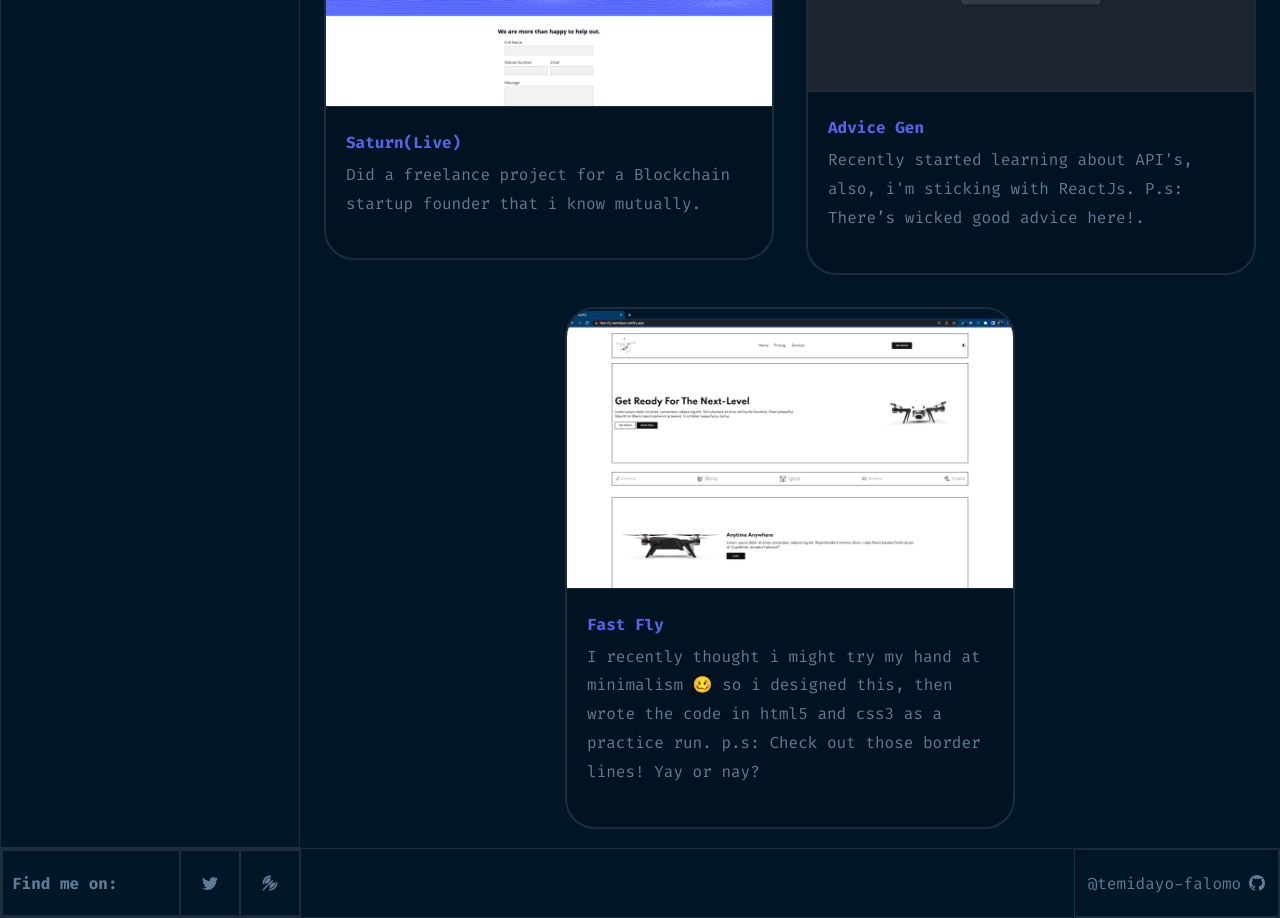
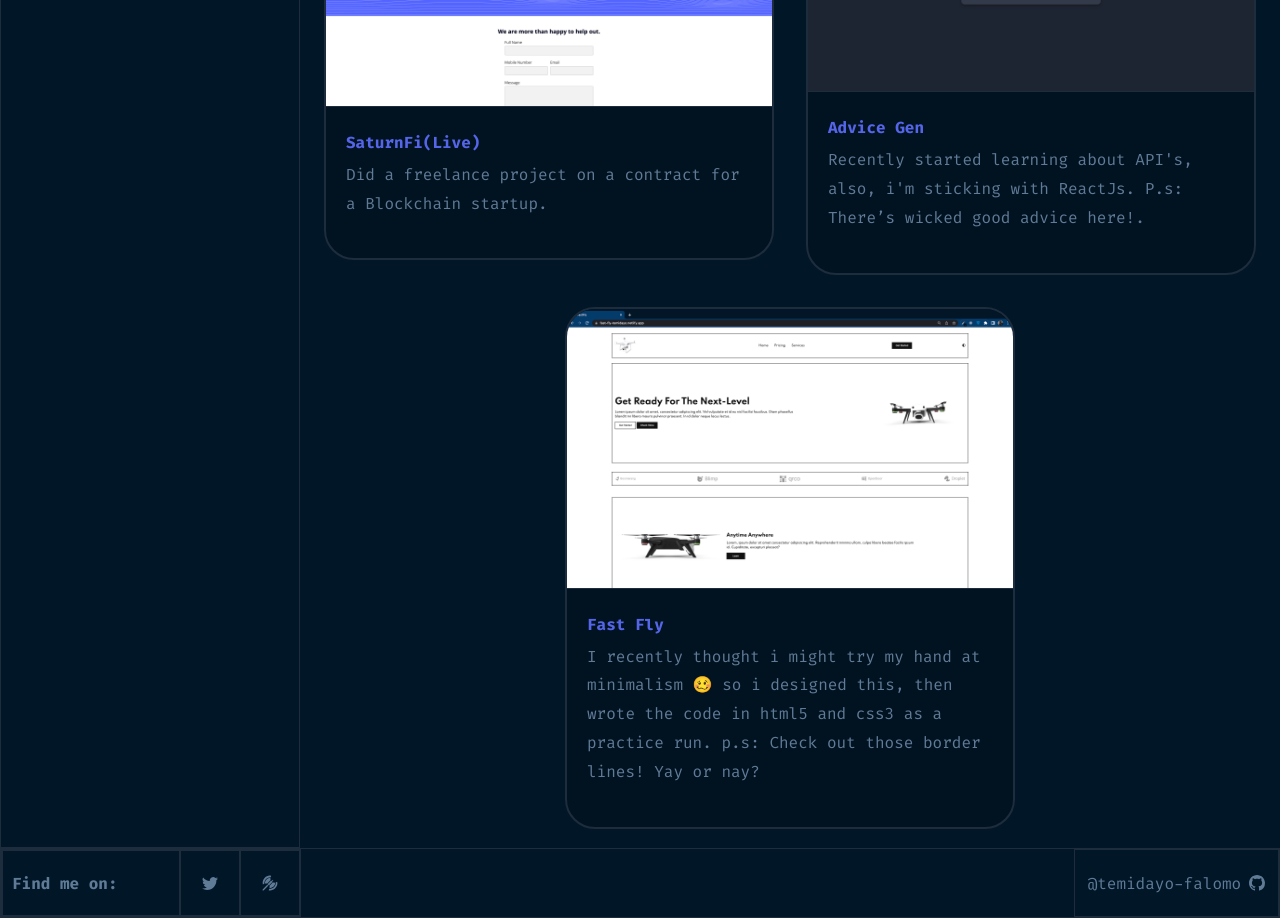
Before and after one commit to temidayo-falomo/Temidayo_Portfolio_1.0, a React (Create React App) app: page /projects in a window 1280 px wide. Shown: the part 1300-2218 px from the top of the page. Built offline with nearby package versions, Linux system fonts and the light colour scheme.

Commit message:
updated design

```diff
--- a/src/components/contactLanding/ContactLanding.jsx
+++ b/src/components/contactLanding/ContactLanding.jsx
@@ -15,7 +15,7 @@ function ContactLanding() {
         <ContactUs />
       </div>
       <div className="contact-right">
-        <h1 style={{fontSize: '1.5rem', color: '#7a73f7'}}>Available For Hire!</h1>
+        <h1 style={{fontSize: '1.5rem', color: '#6B63FF'}}>Available For Hire!</h1>
         <img src="./assets/undraw_remotely_-2-j6y.svg" alt="" />
       </div>
     </div>
--- a/src/components/errorPage/ErrorPage.jsx
+++ b/src/components/errorPage/ErrorPage.jsx
@@ -5,7 +5,7 @@ function ErrorPage() {
   return (
     <div className='error-page'>
         <h1>Oops! It looks Like This Link is Unavailable!</h1>
-        <a href='/home'><button>Back To Home Page</button></a>
+        <a href='/'><button>Back To Home Page</button></a>
     </div>
   )
 }
--- a/src/components/projectsLanding/projectsData.js
+++ b/src/components/projectsLanding/projectsData.js
@@ -30,9 +30,9 @@ export const projectData = [
   },
   {
     id: "5",
-    name: "Saturn(Live)",
+    name: "SaturnFi(Live)",
     img: "./assets/Projects Screenshots/saturn-fi.jpg",
-    desc: "Did a freelance project for a Blockchain startup founder that i know mutually.",
+    desc: "Did a freelance project on a contract for a Blockchain startup.",
     link: "https://saturn-fi-temidayo.netlify.app/",
   },
   {
```
